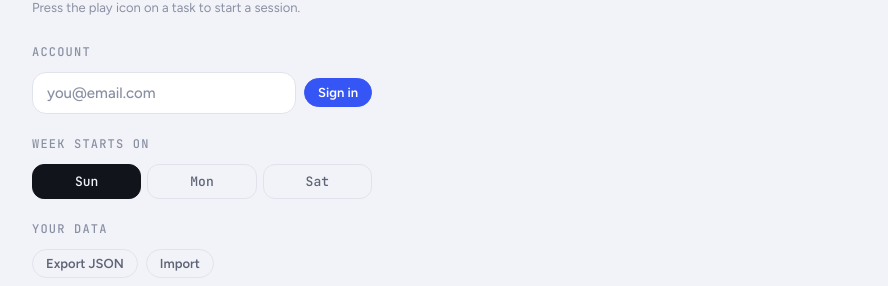
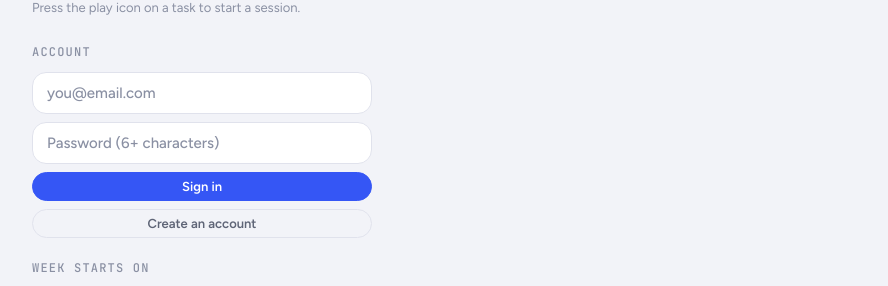
Before and after one commit to AbdullahAlmatrfi/modern-task-tracker, a React (Vite) app: page / in a window 1280 px wide. Shown: the part 759-1045 px from the top of the page, without its empty margins (48-936 px from the left). Built offline with nearby package versions, Linux system fonts and the light colour scheme; no server answers.

Commit message:
Switch sign-in to email + password to avoid Supabase email rate limits
Co-Authored-By: Claude Sonnet 5.5 <noreply@anthropic.com>
Claude-Session: https://claude.ai/code/session_01FverZeoPZnSYBQCNG4ijeV

```diff
--- a/src/components/Account.tsx
+++ b/src/components/Account.tsx
@@ -20,6 +20,8 @@ const WEEK_STARTS: { value: WeekStart; label: string }[] = [
 
 export function Account({ auth, sync, prefs, onPrefs, onExport, onImport }: Props) {
   const [email, setEmail] = useState('');
+  const [password, setPassword] = useState('');
+  const [creating, setCreating] = useState(false);
   const [message, setMessage] = useState<string | null>(null);
   const [sending, setSending] = useState(false);
   const [importMsg, setImportMsg] = useState<string | null>(null);
@@ -27,11 +29,12 @@ export function Account({ auth, sync, prefs, onPrefs, onExport, onImport }: Prop
 
   async function send(e: FormEvent) {
     e.preventDefault();
-    if (!email.trim()) return;
+    if (!email.trim() || !password) return;
     setSending(true);
-    const err = await auth.signIn(email.trim());
+    const err = creating ? await auth.signUp(email.trim(), password) : await auth.signIn(email.trim(), password);
     setSending(false);
-    setMessage(err ?? 'Check your email for the sign-in link.');
+    setMessage(err);
+    if (!err) setPassword('');
   }
 
   async function pick(files: FileList | null) {
@@ -69,7 +72,7 @@ export function Account({ auth, sync, prefs, onPrefs, onExport, onImport }: Prop
         )}
 
         {auth.enabled && !auth.user && (
-          <form onSubmit={send} className="row2">
+          <form onSubmit={send} style={{ display: 'flex', flexDirection: 'column', gap: 8 }}>
             <label className="sr" htmlFor="email">
               Email
             </label>
@@ -78,12 +81,37 @@ export function Account({ auth, sync, prefs, onPrefs, onExport, onImport }: Prop
               className="hq"
               type="email"
               required
+              autoComplete="email"
               placeholder="you@email.com"
               value={email}
               onChange={(e) => setEmail(e.target.value)}
             />
+            <label className="sr" htmlFor="password">
+              Password
+            </label>
+            <input
+              id="password"
+              className="hq"
+              type="password"
+              required
+              minLength={6}
+              autoComplete={creating ? 'new-password' : 'current-password'}
+              placeholder="Password (6+ characters)"
+              value={password}
+              onChange={(e) => setPassword(e.target.value)}
+            />
             <button type="submit" className="btn solid" disabled={sending}>
-              {sending ? '...' : 'Sign in'}
+              {sending ? '...' : creating ? 'Create account' : 'Sign in'}
+            </button>
+            <button
+              type="button"
+              className="btn ghost"
+              onClick={() => {
+                setCreating((c) => !c);
+                setMessage(null);
+              }}
+            >
+              {creating ? 'I already have an account' : 'Create an account'}
             </button>
           </form>
         )}
--- a/src/hooks/useAuth.ts
+++ b/src/hooks/useAuth.ts
@@ -8,7 +8,8 @@ export interface Auth {
   /** False when no Supabase keys are configured. */
   enabled: boolean;
   user: User | null;
-  signIn: (email: string) => Promise<string | null>;
+  signIn: (email: string, password: string) => Promise<string | null>;
+  signUp: (email: string, password: string) => Promise<string | null>;
   signOut: () => Promise<void>;
 }
 
@@ -41,19 +42,26 @@ export function useAuth(): Auth {
     };
   }, []);
 
-  /** Sends a magic link. Returns an error message, or null on success. */
-  const signIn = useCallback(async (email: string) => {
+  /** Signs in with email and password. Returns an error message, or null on success. */
+  const signIn = useCallback(async (email: string, password: string) => {
     if (!supabase) return 'Sign-in is not set up.';
-    const { error } = await supabase.auth.signInWithOtp({
-      email,
-      options: { emailRedirectTo: window.location.origin },
-    });
+    const { error } = await supabase.auth.signInWithPassword({ email, password });
     return error ? error.message : null;
+  }, []);
+
+  /** Creates an account. Returns an error message, or null on success. */
+  const signUp = useCallback(async (email: string, password: string) => {
+    if (!supabase) return 'Sign-in is not set up.';
+    const { data, error } = await supabase.auth.signUp({ email, password });
+    if (error) return error.message;
+    // No session means the project still asks people to confirm their email first.
+    if (!data.session) return 'Account created. Confirm your email, then sign in.';
+    return null;
   }, []);
 
   const signOut = useCallback(async () => {
     if (supabase) await supabase.auth.signOut();
   }, []);
 
-  return { loading: state.loading, enabled: supabase !== null, user: state.user, signIn, signOut };
+  return { loading: state.loading, enabled: supabase !== null, user: state.user, signIn, signUp, signOut };
 }
```
Also changed, not shown: 1 other file (tests, documents, lock files or other folders).
